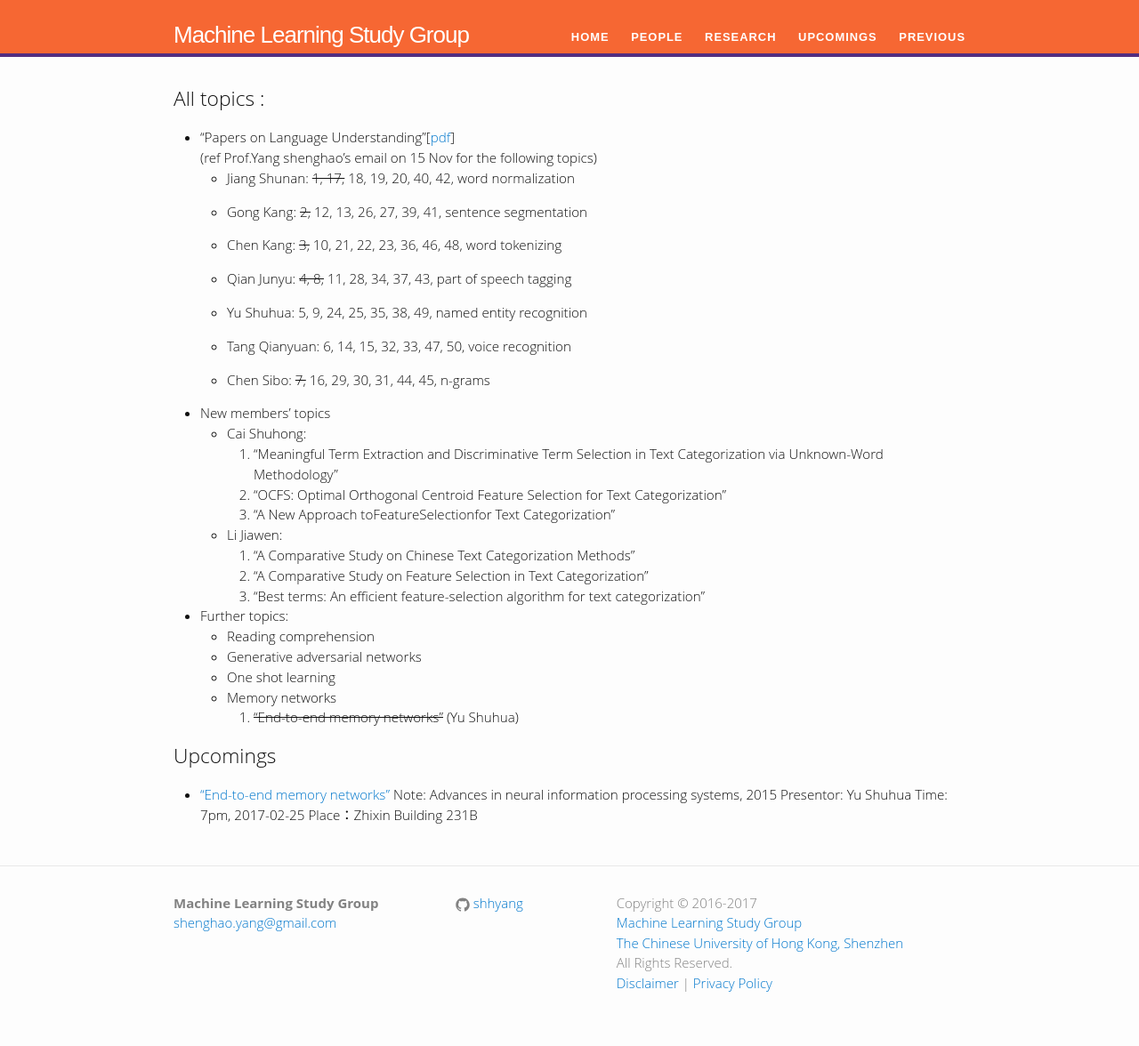
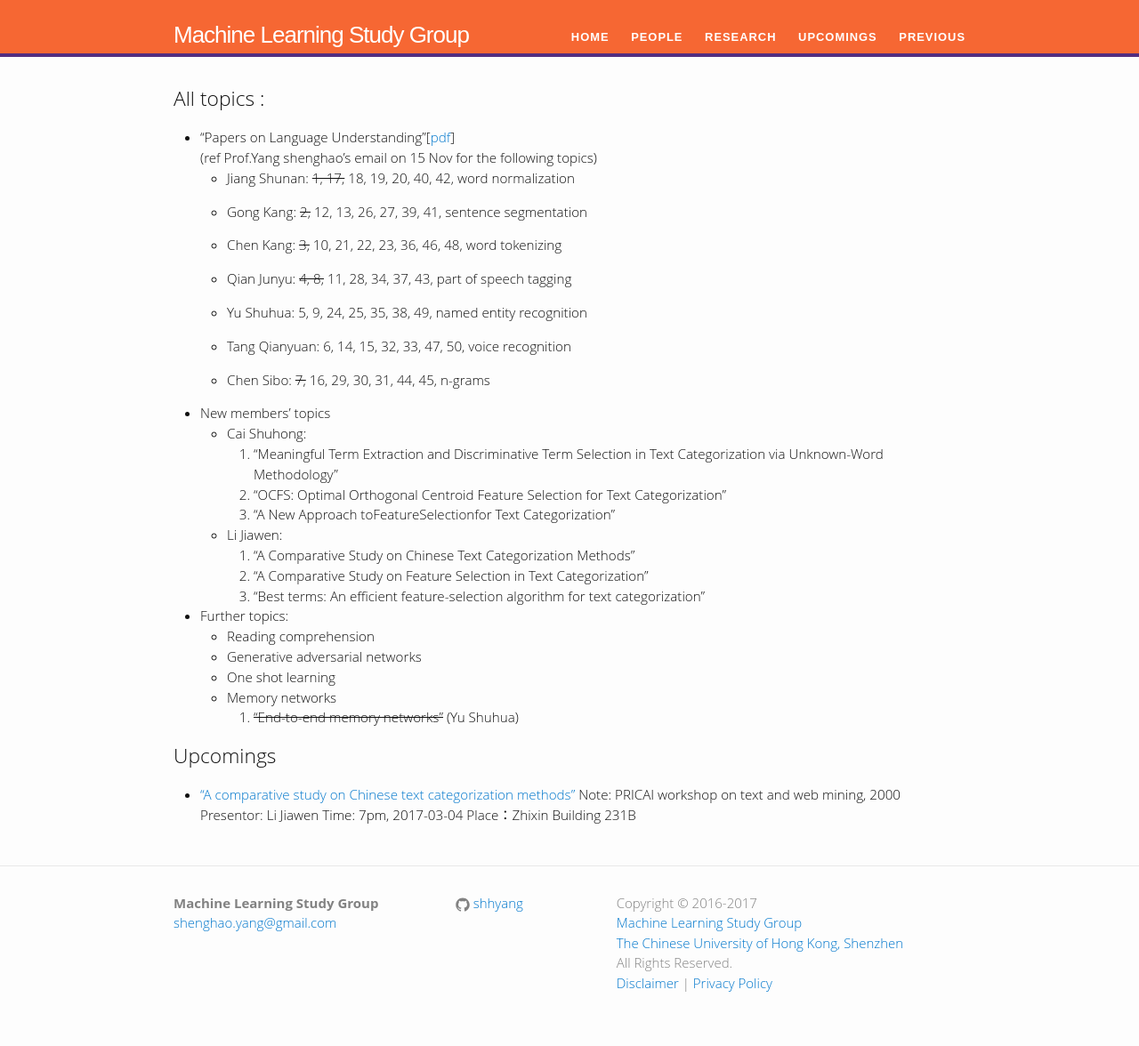
Before and after one commit to shhyang/learning, a Jekyll site: the page built from upcomings/index.md, in a window 1280 px wide. Shown: the whole page at 89% size. Built offline with Jekyll 4.4.1, drawn with Linux system fonts in a browser that asks for light colours; some web fonts are replaced; our own code applies the rules of GitHub Pages for plain Markdown files.

Commit message:
Update index.md

```diff
--- a/upcomings/index.md
+++ b/upcomings/index.md
@@ -44,7 +44,7 @@ layout: default
 
 
 ## Upcomings
-- ["End-to-end memory networks"](http://papers.nips.cc/paper/5846-end-to-end-memory-networks.pdf)
-Note: Advances in neural information processing systems, 2015
-Presentor: Yu Shuhua Time: 7pm, 2017-02-25
+- ["A comparative study on Chinese text categorization methods"](http://www.comp.nus.edu.sg/~TANCL/publications/c2000/he00pricai.pdf)
+Note: PRICAI workshop on text and web mining, 2000
+Presentor: Li Jiawen Time: 7pm, 2017-03-04
 Place：Zhixin Building 231B
```
